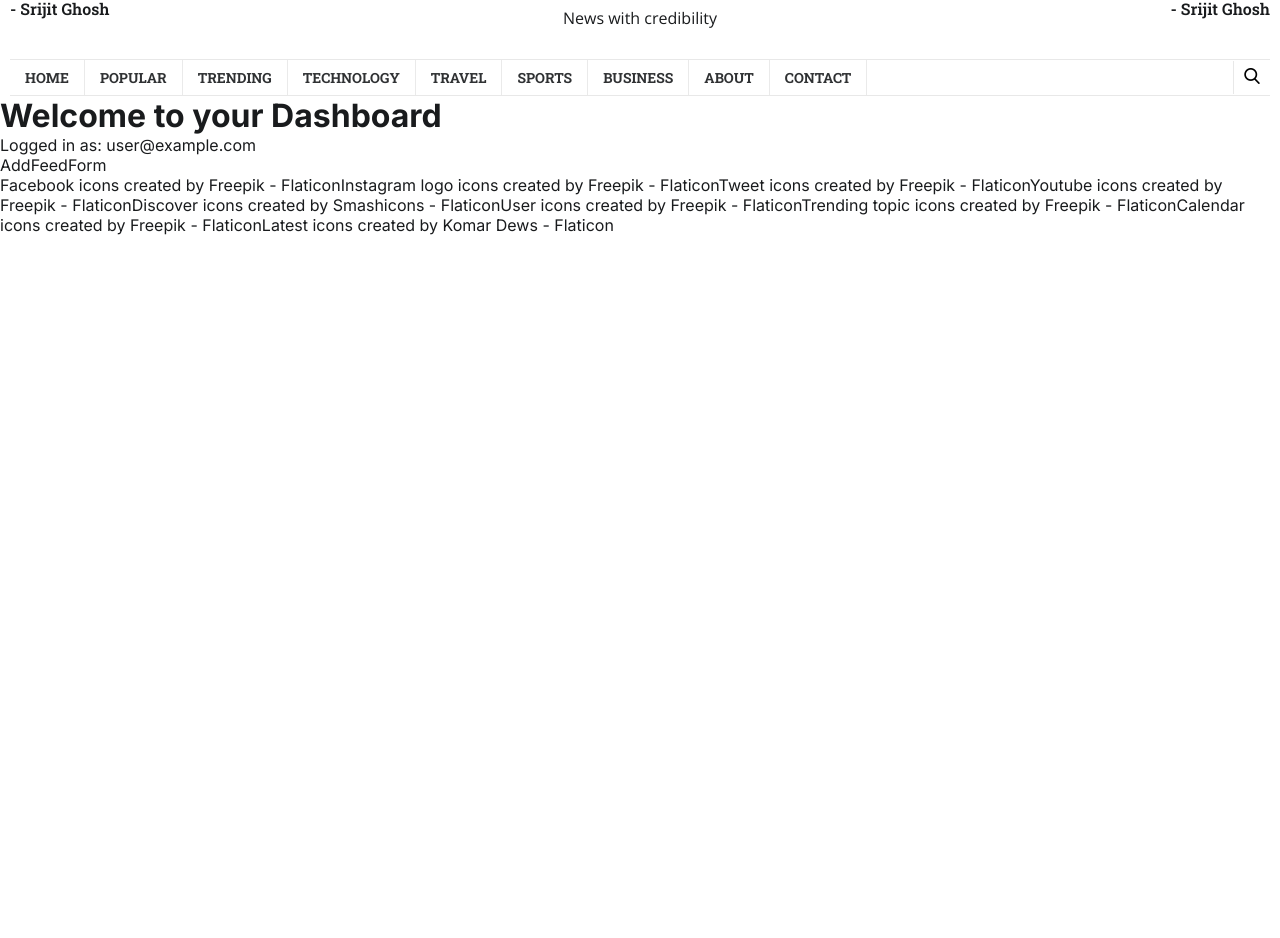
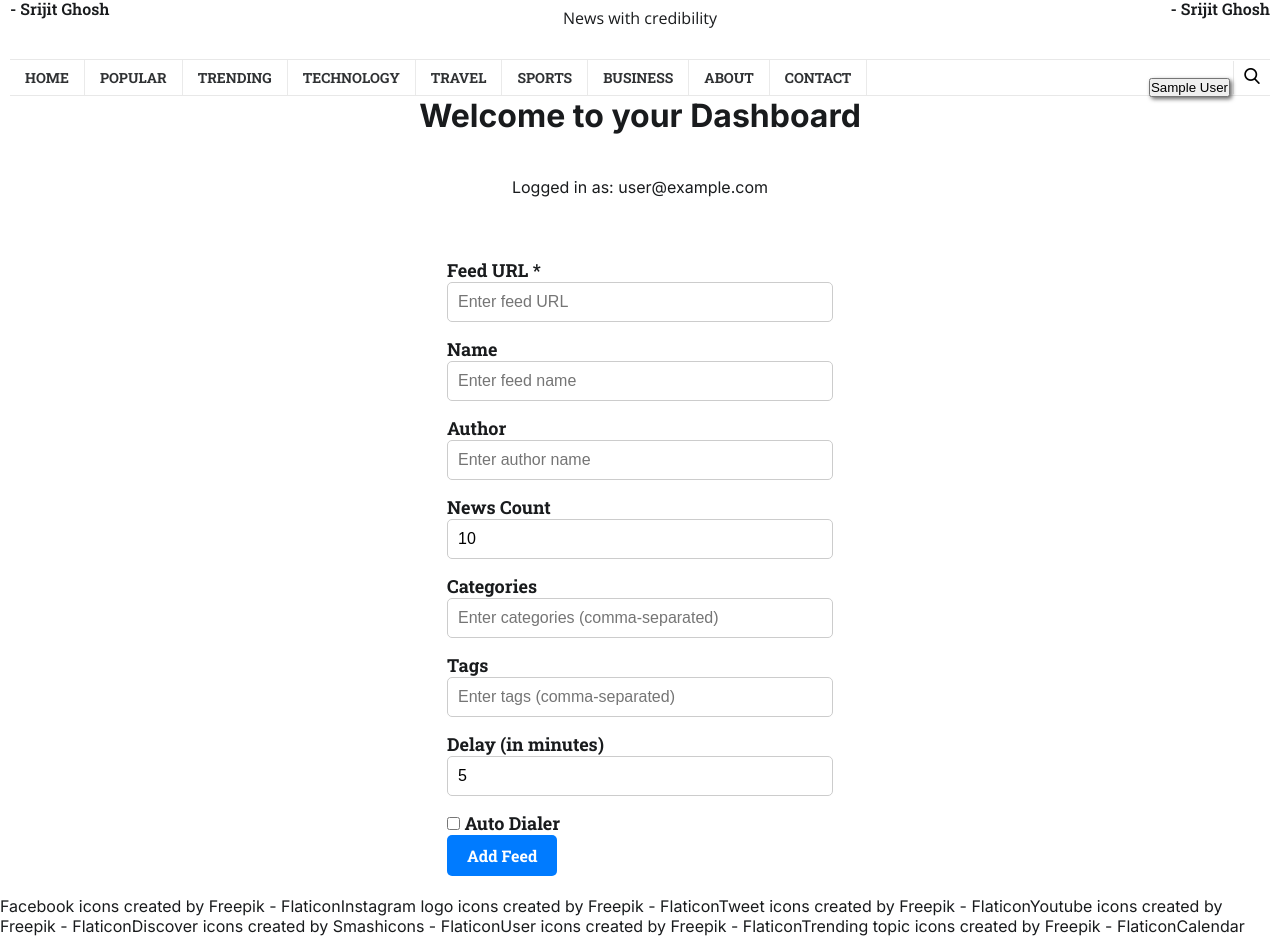
Before and after one commit to srijit1605/communicationWire, a Next.js app in the folder news-wire/: page /dashboard in a window 1280 px wide. Shown: the part 174-1112 px from the top of the page. Before the commit the page ends 800 px from the top, so only its background shows below. Built offline with nearby package versions, Linux system fonts and the light colour scheme; no server answers; sample sign-in values are in the browser's storage.

Commit message:
profile dropdown and logout option implemented. styling fix required.

```diff
--- a/news-wire/app/dashboard/page.js
+++ b/news-wire/app/dashboard/page.js
@@ -1,5 +1,7 @@
 'use client';
+import styles from "@/app/page.module.css";
 import AddFeedForm from '@/components/AddFeedForm/AddFeedForm';
+import ProfileDropdownMenu from '@/components/ProfileDropdownMenu/ProfileDropdownMenu';
 import { useSession } from 'next-auth/react';
 import { useRouter } from 'next/navigation';
 import { useEffect } from 'react';
@@ -21,7 +23,8 @@ export default function Dashboard() {
   }
 
   return (
-    <div>
+    <div className={styles.main}>
+      <div style={{position: 'absolute', top: '250px', right: '40px', filter: 'drop-shadow(2px 2px 2px #666)'}}><ProfileDropdownMenu/></div>
       <h1>Welcome to your Dashboard</h1>
       {/* You can display user info here */}
       <p>Logged in as: {session?.user?.email}</p>
--- a/news-wire/app/layout.js
+++ b/news-wire/app/layout.js
@@ -15,11 +15,11 @@ export default function RootLayout({ children }) {
   return (
     <html lang="en">
       <body className={inter.className}>
-
+      <Providers>
         <Header/>
-        <main><Providers>{children}</Providers></main>
+        <main>{children}</main>
         <Footer/>
-
+      </Providers>
         </body>
     </html>
   );
--- a/news-wire/app/page.js
+++ b/news-wire/app/page.js
@@ -14,6 +14,7 @@ import { useEffect, useState } from "react";
 import LeftHandWidget from "@/components/LeftHandWidgets/LeftHandWidget";
 import RightHandWidget from "@/components/RightHandWidgets/RightHandWidget";
 import BottomWidget from "@/components/BottomWidgets/BottomWidget";
+import ProfileDropdownMenu from "@/components/ProfileDropdownMenu/ProfileDropdownMenu";
 
 export default function Home() {
   const [data, setData] = useState('')
@@ -38,6 +39,7 @@ useEffect(() => {
 
   return (
     <div className={styles.main}>
+      <div style={{position: 'absolute', top: '250px', right: '40px', filter: 'drop-shadow(2px 2px 2px #666)'}}><ProfileDropdownMenu/></div>
       <Container className={styles.heroContainerAlignment}>
         <Row className={styles.rowGutter}>
           <Col className={styles.heroLeftHighlights}><LeftHighlights/></Col>
--- a/news-wire/components/AddFeedForm/AddFeedForm.jsx
+++ b/news-wire/components/AddFeedForm/AddFeedForm.jsx
@@ -1,9 +1,183 @@
-import React from 'react'
+'use client'
+import { useState } from 'react';
+// import { useDispatch } from 'react-redux';
+import Row from 'react-bootstrap/Row';
+import Col from 'react-bootstrap/Col';
+// import { createFeedStart } from '@/redux/feedsSlice';
+import styles from './AddFeedForm.module.css';
+import { Button, Form } from 'react-bootstrap';
 
 const AddFeedForm = () => {
+  // const dispatch = useDispatch();
+  const [url, setUrl] = useState('');
+  const [name, setName] = useState('');
+  const [newsCount, setNewsCount] = useState(10);
+  const [author, setAuthor] = useState('');
+  const [categories, setCategories] = useState('');
+  const [tags, setTags] = useState('');
+  const [delay, setDelay] = useState(5);
+  const [autoDialer, setAutoDialer] = useState(false);
+  const [formError, setFormError] = useState('');
+
+  const handleSubmit = (e) => {
+    e.preventDefault();
+    if (!url) {
+      setFormError('Feed URL is required');
+      return;
+    }
+
+    setFormError('');
+
+    const serialNumber = Math.floor(Math.random() * 1000);
+    const feedName = name || `test name ${serialNumber}`;
+    const categoriesArray = categories.split(',').map((category) => category.trim());
+    const tagsArray = tags.split(',').map((tag) => tag.trim());
+
+    const newFeed = {
+      name: feedName,
+      url,
+      news_count: newsCount || 10,
+      auto_dialer: autoDialer,
+      author,
+      categories: categoriesArray,
+      tags: tagsArray,
+      delay: delay || 5,
+    };
+
+    // dispatch(createFeedStart(newFeed));
+    console.log('newFeed', newFeed)
+    // Reset the form fields
+    setUrl('');
+    setName('');
+    setNewsCount(10);
+    setAuthor('');
+    setCategories('');
+    setTags('');
+    setDelay(5);
+    setAutoDialer(false);
+  };
+
   return (
-    <div>AddFeedForm</div>
-  )
-}
+    <div className={styles.formContainer}>
+      <Form onSubmit={handleSubmit}>
+        <Row>
+          <Col>
+            <Form.Group className="mb-3">
+              <Form.Label className={styles.inputLabel}>Feed URL *</Form.Label>
+              <Form.Control
+                type="text"
+                placeholder="Enter feed URL"
+                value={url}
+                className={styles.inputField}
+                onChange={(e) => setUrl(e.target.value)}
+                required
+              />
+            </Form.Group>
+          </Col>
+          <Col>
+            <Form.Group className="mb-3">
+              <Form.Label className={styles.inputLabel}>Name</Form.Label>
+              <Form.Control
+                type="text"
+                placeholder="Enter feed name"
+                className={styles.inputField}
+                value={name}
+                onChange={(e) => setName(e.target.value)}
+              />
+            </Form.Group>
+          </Col>
+        </Row>
 
-export default AddFeedForm
+        <Row>
+          <Col>
+            <Form.Group className="mb-3">
+              <Form.Label className={styles.inputLabel}>Author</Form.Label>
+              <Form.Control
+                type="text"
+                placeholder="Enter author name"
+                className={styles.inputField}
+                value={author}
+                onChange={(e) => setAuthor(e.target.value)}
+              />
+            </Form.Group>
+          </Col>
+          <Col>
+            <Form.Group className="mb-3">
+              <Form.Label className={styles.inputLabel}>News Count</Form.Label>
+              <Form.Control
+                type="number"
+                value={newsCount}
+                className={styles.inputField}
+                onChange={(e) => setNewsCount(e.target.value)}
+                min="1"
+                defaultValue={10}
+              />
+            </Form.Group>
+          </Col>
+        </Row>
+
+        <Row>
+          <Col>
+            <Form.Group className="mb-3">
+              <Form.Label className={styles.inputLabel}>Categories</Form.Label>
+              <Form.Control
+                type="text"
+                placeholder="Enter categories (comma-separated)"
+                className={styles.inputField}
+                value={categories}
+                onChange={(e) => setCategories(e.target.value)}
+              />
+            </Form.Group>
+          </Col>
+          <Col>
+            <Form.Group className="mb-3">
+              <Form.Label className={styles.inputLabel}>Tags</Form.Label>
+              <Form.Control
+                type="text"
+                placeholder="Enter tags (comma-separated)"
+                className={styles.inputField}
+                value={tags}
+                onChange={(e) => setTags(e.target.value)}
+              />
+            </Form.Group>
+          </Col>
+        </Row>
+
+        <Row>
+          <Col>
+            <Form.Group className="mb-3">
+              <Form.Label className={styles.inputLabel}>Delay (in minutes)</Form.Label>
+              <Form.Control
+                type="number"
+                value={delay}
+                onChange={(e) => setDelay(e.target.value)}
+                className={styles.inputField}
+                min="1"
+                defaultValue={5}
+              />
+            </Form.Group>
+          </Col>
+          <Col>
+            <Form.Group className="mb-3">
+              <Form.Check
+                type="checkbox"
+                className={styles.inputLabel}
+                label=" Auto Dialer"
+                checked={autoDialer}
+                onChange={(e) => setAutoDialer(e.target.checked)}
+              />
+            </Form.Group>
+          </Col>
+        </Row>
+
+        {formError && <p className={styles.error}>{formError}</p>}
+
+        <Button className={styles.submitButton} type="submit">
+          Add Feed
+        </Button>
+      </Form>
+    </div>
+  );
+};
+
+export default AddFeedForm;
--- /dev/null
+++ b/news-wire/components/AddFeedForm/AddFeedForm.module.css
@@ -0,0 +1,48 @@
+.formContainer {
+    display: flex;
+    flex-direction: column;
+    align-items: center;
+    justify-content: center;
+    padding: 20px;
+  }
+
+  .inputField {
+    width: 100%;
+    margin-bottom: 15px;
+    padding: 10px;
+    border-radius: 5px;
+    border: 1px solid #ccc;
+    font-size: 16px;
+  }
+
+  .inputLabel {
+    font-family: 'Roboto Slab';
+    font-weight: 700;
+    font-size: 18px;
+  }
+
+  .submitButton {
+    padding: 10px 20px;
+    background-color: #007bff;
+    font-family: 'Roboto Slab';
+    font-weight: 700;
+    font-size: 18px;
+    color: white;
+    border: none;
+    border-radius: 5px;
+    cursor: pointer;
+    font-size: 16px;
+  }
+
+  .submitButton:hover {
+    background-color: #0056b3;
+  }
+
+  .checkboxLabel {
+    margin-left: 5px;
+  }
+
+  .error {
+    color: red;
+    font-size: 14px;
+  }
--- a/news-wire/components/Header/BreakingTicker/BreakingTicker.module.css
+++ b/news-wire/components/Header/BreakingTicker/BreakingTicker.module.css
@@ -24,6 +24,7 @@
 .breakingText {
     font-family: 'Roboto Slab', sans-serif;
     font-size: 16px;
+    color: white;
 }
 
 .breakingNewsItem {
--- /dev/null
+++ b/news-wire/components/ProfileDropdownMenu/ProfileDropdownMenu.jsx
@@ -0,0 +1,37 @@
+import { useSession, signOut, signIn } from 'next-auth/react';
+import { Dropdown, Button } from 'react-bootstrap';
+import styles from './ProfileDropdownMenu.module.css';
+
+const ProfileDropdownMenu = () => {
+  const { data: session, status } = useSession();
+
+  const handleLogout = () => {
+    signOut();
+  };
+
+  const handleLogin = () => {
+    signIn();
+  };
+
+  if (status === 'authenticated') {
+    return (
+      <Dropdown className={styles.profileDropdown}>
+        <Dropdown.Toggle variant="success" id="dropdown-basic">
+          {session.user.name || 'Profile'}
+        </Dropdown.Toggle>
+
+        <Dropdown.Menu>
+          <Dropdown.Item onClick={handleLogout}>Logout</Dropdown.Item>
+        </Dropdown.Menu>
+      </Dropdown>
+    );
+  }
+
+  return (
+    <Button className={styles.loginButton} onClick={handleLogin}>
+      Login
+    </Button>
+  );
+};
+
+export default ProfileDropdownMenu;
--- /dev/null
+++ b/news-wire/components/ProfileDropdownMenu/ProfileDropdownMenu.module.css
@@ -0,0 +1,15 @@
+.profileDropdown {
+    margin-right: 10px;
+  }
+
+  .loginButton {
+    background-color: #007bff;
+    color: white;
+    border: none;
+    padding: 5px 15px;
+    border-radius: 4px;
+  }
+
+  .loginButton:hover {
+    background-color: #0056b3;
+  }
```
